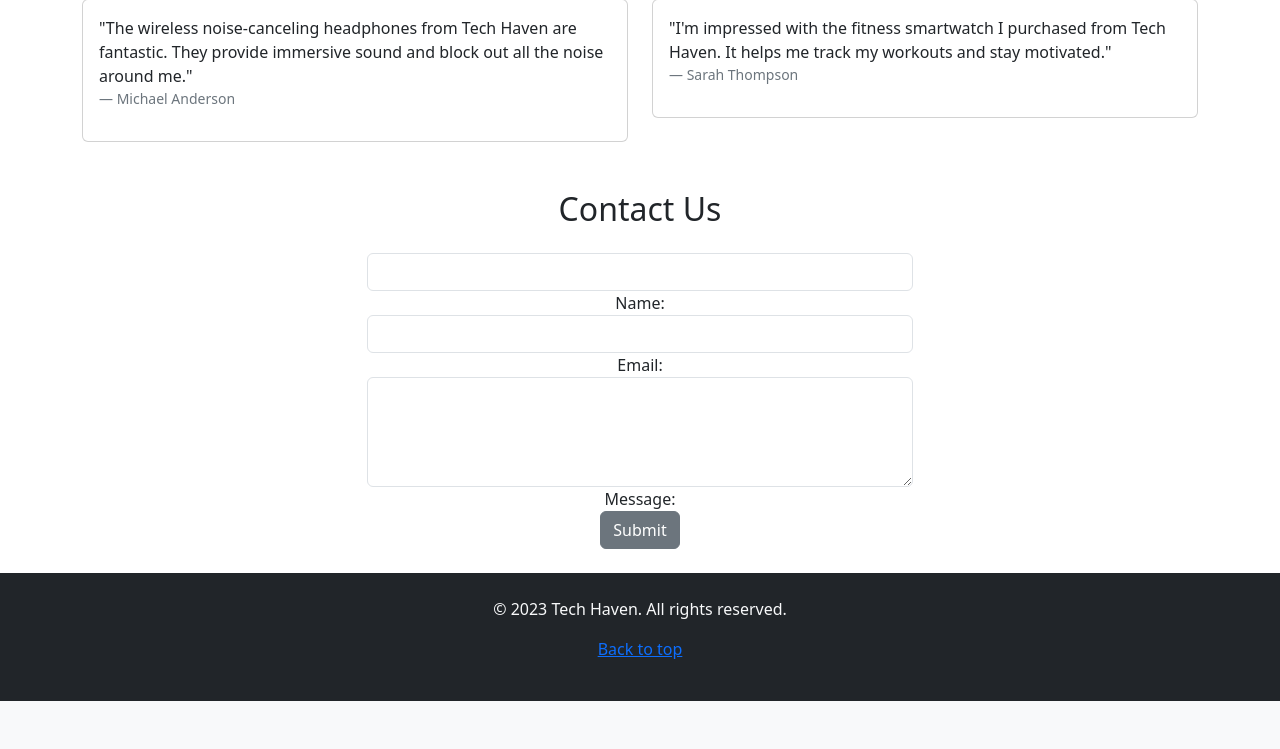
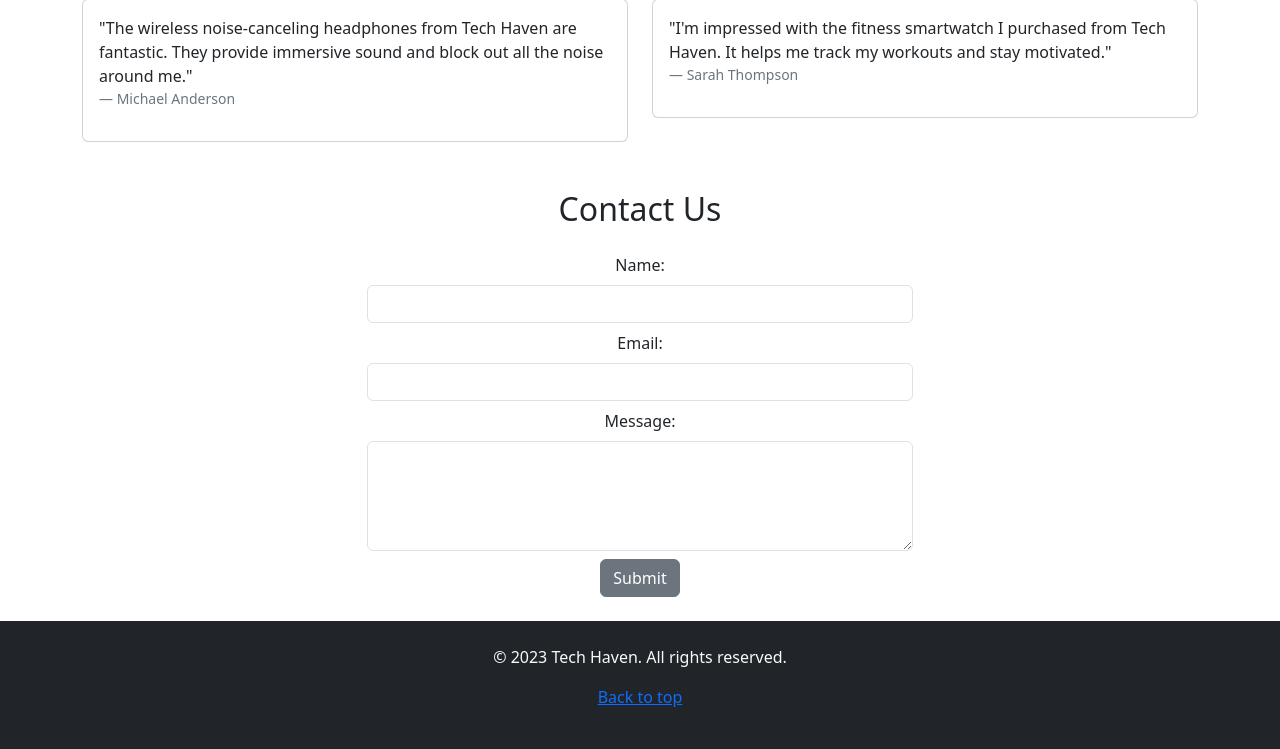
Before and after one commit to lasanthamudalige/tech-gadget-shop, a Flask app: page / in a window 1280 px wide. Shown: the part 539-1288 px from the top of the page. Before the commit the page ends 1240 px from the top, so only its background shows below. Run offline with Flask 3, Linux system fonts and the light colour scheme; data that the repository does not hold is empty; some libraries are stand-ins or nearby versions; some web fonts are replaced.

Commit message:
update form with spacing

```diff
--- a/templates/index.html
+++ b/templates/index.html
@@ -120,6 +120,7 @@ endblock %} {% block main %}
         <h2 class="mb-4">Contact Us</h2>
         <form>
           <div class="form-group">
+            <label for="name" class="pb-2">Name:</label>
             <input
               type="text"
               id="name"
@@ -127,10 +128,10 @@ endblock %} {% block main %}
               class="form-control w-100"
               required
             />
-            <label for="name">Name:</label>
           </div>
 
           <div class="form-group">
+            <label for="email" class="pt-2 pb-2">Email:</label>
             <input
               type="email"
               id="email"
@@ -138,10 +139,10 @@ endblock %} {% block main %}
               class="form-control w-100"
               required
             />
-            <label for="email">Email:</label>
           </div>
 
           <div class="form-group">
+            <label for="message" class="pt-2 pb-2">Message:</label>
             <textarea
               id="message"
               name="message"
@@ -149,10 +150,9 @@ endblock %} {% block main %}
               rows="4"
               required
             ></textarea>
-            <label for="message">Message:</label>
           </div>
 
-          <button type="submit" class="btn btn-secondary">Submit</button>
+          <button type="submit" class="btn btn-secondary mt-2">Submit</button>
         </form>
       </div>
     </div>
```
